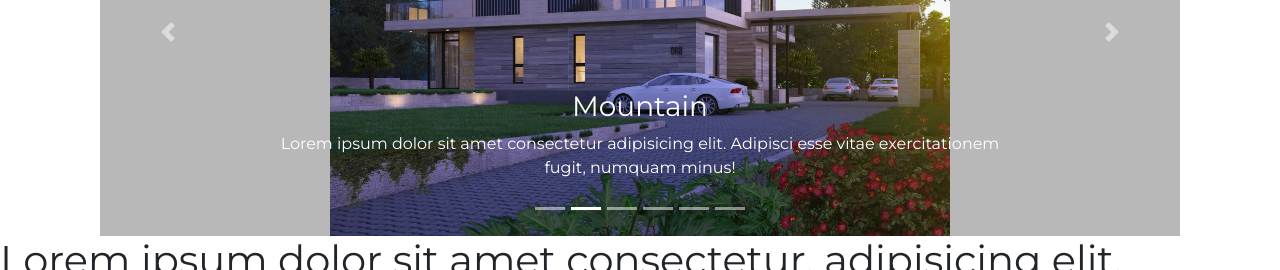
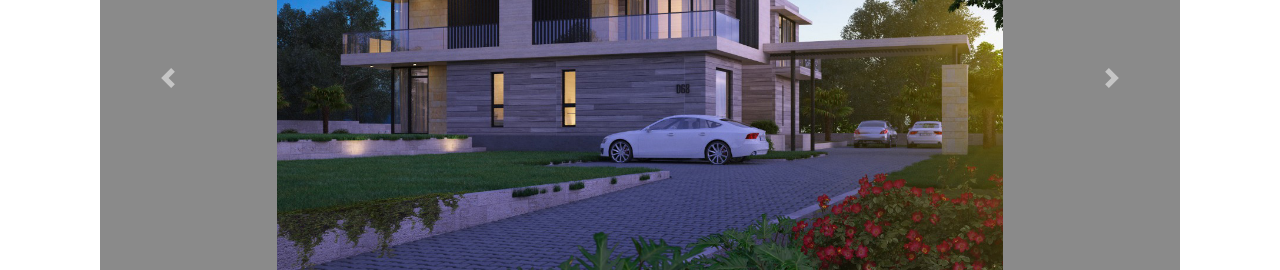
Before and after one commit to Cosmas6/Lope, a React (Create React App) app: page /designs in a window 1280 px wide. Shown: the part 1472-1742 px from the top of the page. Built offline with nearby package versions, Linux system fonts and the light colour scheme.

Commit message:
Carousel Success

```diff
--- a/src/components/DesignSection.js
+++ b/src/components/DesignSection.js
@@ -14,8 +14,8 @@ import plot5 from "../img/D68/5.jpg";
 import plot6 from "../img/D68/6.jpg";
 
 const divStyle = {
-  width:'100%',
-  height: '500px !important',
+  width: "100%",
+  height: "500px",
 };
 
 const Designs = () => {
@@ -42,31 +42,19 @@ const Designs = () => {
       <Container>
         <div className="container">
           <div class="carousel slide" id="main-carousel" data-ride="carousel">
-          <ol class="carousel-indicators">
-            <li
-              data-target="#main-carousel"
-              data-slide-to="0"
-              class="active"
-            ></li>
-            <li data-target="#main-carousel" data-slide-to="1"></li>
-            <li data-target="#main-carousel" data-slide-to="2"></li>
-            <li data-target="#main-carousel" data-slide-to="3"></li>
-            <li data-target="#main-carousel" data-slide-to="4"></li>
-            <li data-target="#main-carousel" data-slide-to="5"></li>
-          </ol>
-
-          {/* <!-- /.carousel-indicators --> */}
             <div className="container">
-            <div id="my-carousel-bg" class="carousel-inner" role="listbox" style={divStyle}>
+              <div
+                id="my-carousel-bg"
+                class="carousel-inner"
+                role="listbox"
+                style={divStyle}
+              >
                 <div class="carousel-item active">
                   <img
                     class="d-block img-fluid container-fluid"
                     src={plot1}
                     alt=""
                   />
-                <div class="carousel-caption d-none d-md-block">
-                  <h1>Mountain</h1>
-                </div>
                 </div>
                 <div class="carousel-item">
                   <img
@@ -74,13 +62,6 @@ const Designs = () => {
                     src={plot2}
                     alt=""
                   />
-                <div class="carousel-caption d-none d-md-block">
-                  <h3>Mountain</h3>
-                  <p>
-                    Lorem ipsum dolor sit amet consectetur adipisicing elit.
-                    Adipisci esse vitae exercitationem fugit, numquam minus!
-                  </p>
-                </div>
                 </div>
                 <div class="carousel-item">
                   <img
@@ -88,13 +69,6 @@ const Designs = () => {
                     src={plot3}
                     alt=""
                   />
-                <div class="carousel-caption d-none d-md-block">
-                  <h3>Mountain</h3>
-                  <p>
-                    Lorem ipsum dolor sit amet consectetur adipisicing elit.
-                    Adipisci esse vitae exercitationem fugit, numquam minus!
-                  </p>
-                </div>
                 </div>
                 <div class="carousel-item">
                   <img
@@ -102,13 +76,6 @@ const Designs = () => {
                     src={plot4}
                     alt=""
                   />
-                <div class="carousel-caption d-none d-md-block">
-                  <h3>Mountain</h3>
-                  <p>
-                    Lorem ipsum dolor sit amet consectetur adipisicing elit.
-                    Adipisci esse vitae exercitationem fugit, numquam minus!
-                  </p>
-                </div>
                 </div>
                 <div class="carousel-item">
                   <img
@@ -116,13 +83,6 @@ const Designs = () => {
                     src={plot5}
                     alt=""
                   />
-                <div class="carousel-caption d-none d-md-block">
-                  <h3>Mountain</h3>
-                  <p>
-                    Lorem ipsum dolor sit amet consectetur adipisicing elit.
-                    Adipisci esse vitae exercitationem fugit, numquam minus!
-                  </p>
-                </div>
                 </div>
                 <div class="carousel-item ">
                   <img
@@ -130,13 +90,6 @@ const Designs = () => {
                     src={plot6}
                     alt=""
                   />
-                <div class="carousel-caption d-none d-md-block">
-                  <h3>Mountain</h3>
-                  <p>
-                    Lorem ipsum dolor sit amet consectetur adipisicing elit.
-                    Adipisci esse vitae exercitationem fugit, numquam minus!
-                  </p>
-                </div>
                 </div>
               </div>
               {/* <!-- /.carousel-inner --> */}
@@ -254,14 +207,11 @@ const Container = styled.div`
     }
   }
 
-
-
   @media screen and (max-width: 2290px) {
     .carousel-item {
-      background-color: #b8b8b8;
+      background-color: #8a8a8a;
       img {
-        max-height: 550px;
-        max-width: 650px;
+        max-width: 70%;
       }
     }
   }
```
Lines whose indentation alone changed are shown as unchanged.
